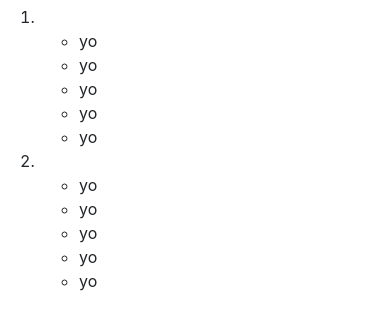
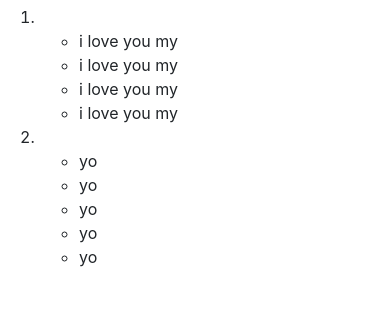
Before and after one commit to townleyr/ryans_world, a plain HTML site: page homepage.html in a window 390 px wide. Shown: the part 434-764 px from the top of the page. Drawn offline with nearby package versions, Linux system fonts and the light colour scheme.

Commit message:
playful edit
I want to show Myene what it means to be "responsive" aka my responsive pages.
Playful edit for my love.

```diff
--- a/homepage.html
+++ b/homepage.html
@@ -38,11 +38,11 @@
         <ol>
             <li>
                 <ul>
-                    <li>yo</li>
-                    <li>yo</li>
-                    <li>yo</li>
-                    <li>yo</li>
-                    <li>yo</li>
+                    <li>i love you my</li>
+                    <li>i love you my</li>
+                    <li>i love you my</li>
+                    <li>i love you my</li>
+
                 </ul>
             </li>
             <li>
```
